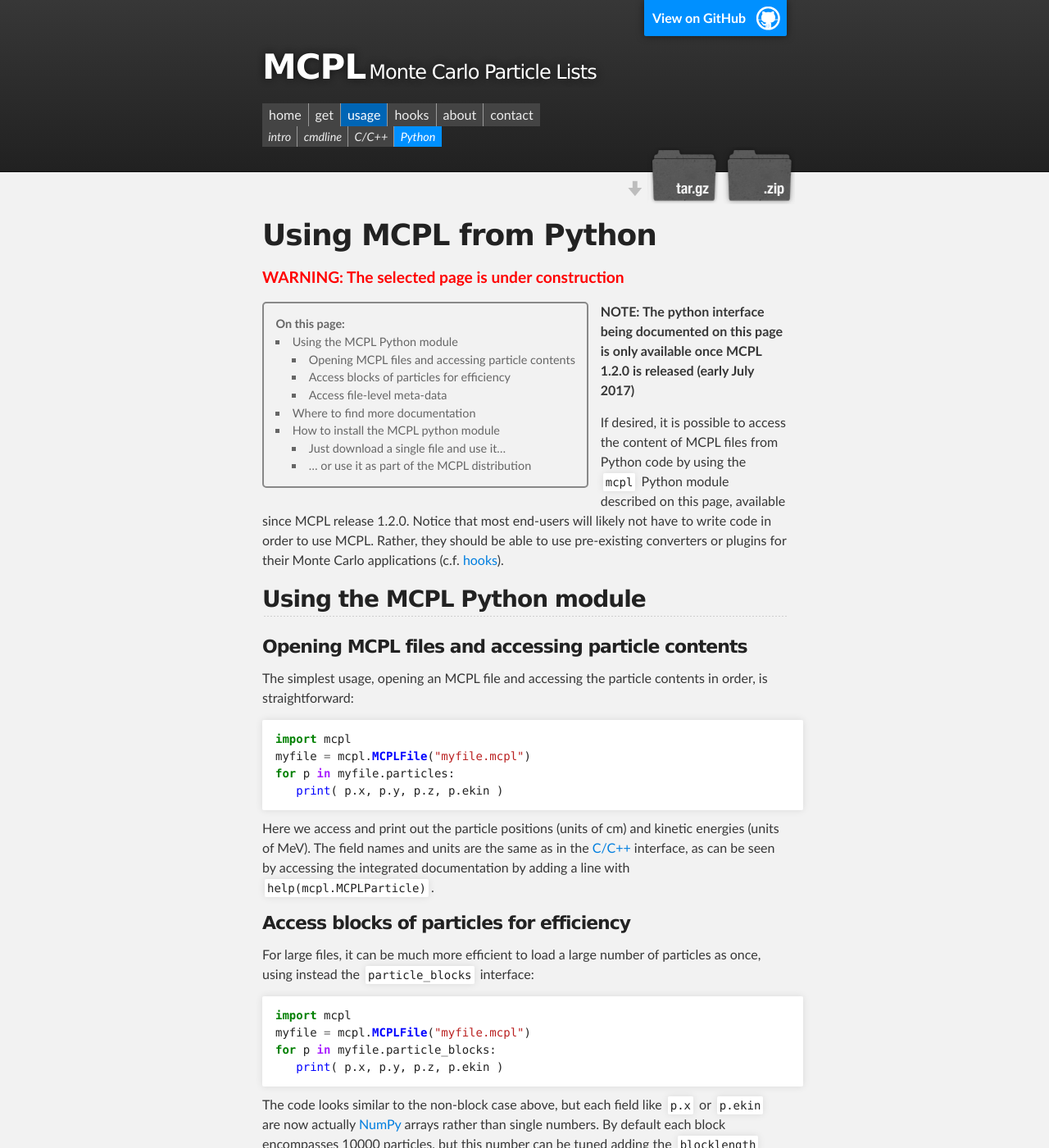
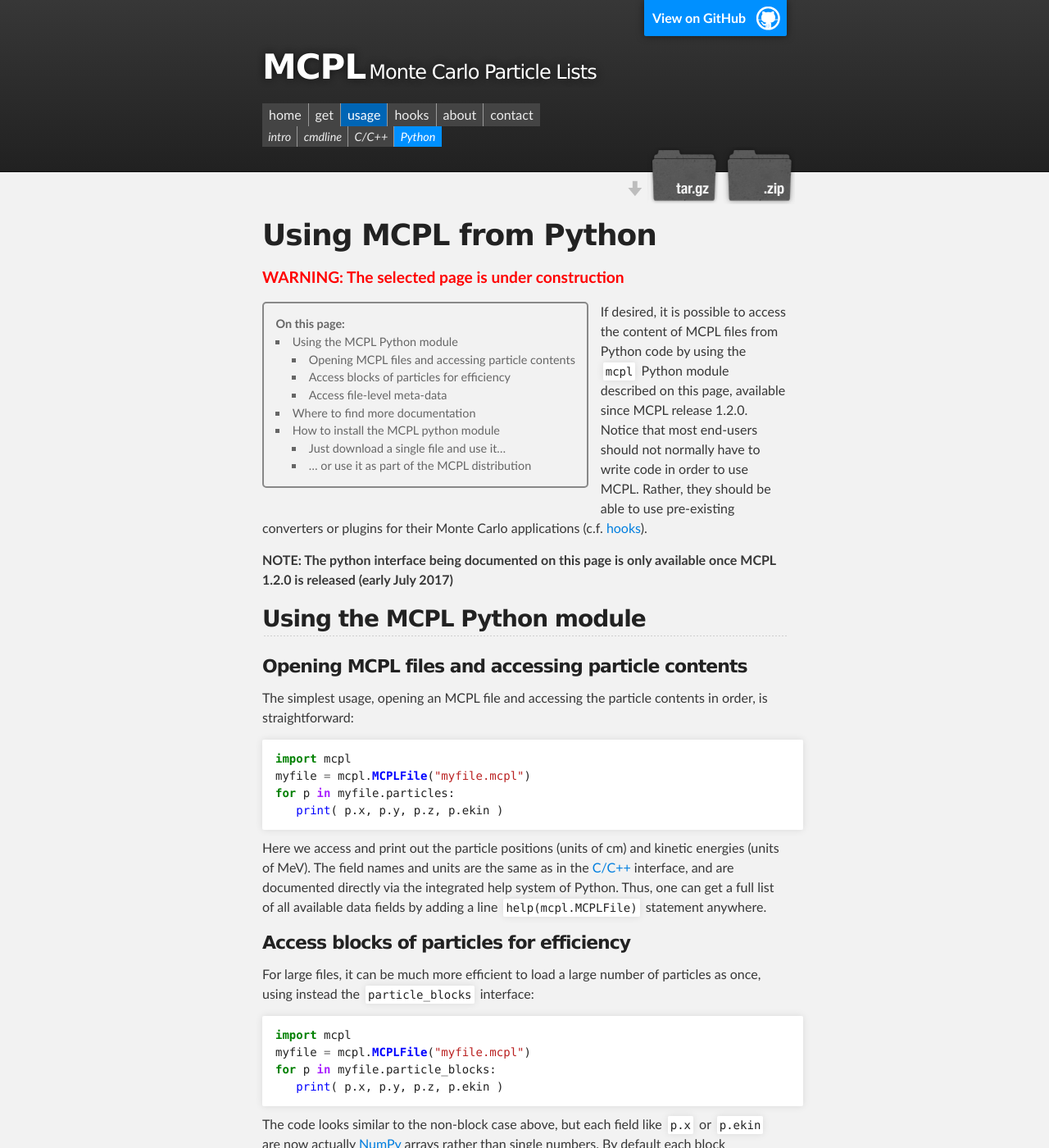
Before and after one commit to mctools/mcpl, a Jekyll site: the page built from usage_python.md, in a window 1280 px wide and 1400 px high. Shown: the whole window at 82% size. Built offline with Jekyll 4.4.1, drawn with Linux system fonts in a browser that asks for light colours.

Commit message:
work on documentation of mcpl python tools

```diff
--- a/usage_python.md
+++ b/usage_python.md
@@ -8,15 +8,13 @@ underconstruction: true
 - two magic lines for toc
 {:toc}
 
-
-**NOTE: The python interface being documented on this page is only available once MCPL 1.2.0 is released (early July 2017)**
-
 If desired, it is possible to access the content of MCPL files from Python code
 by using the `mcpl` Python module described on this page, available since MCPL
-release 1.2.0. Notice that most end-users will likely not have to write code in
+release 1.2.0. Notice that most end-users should not normally have to write code in
 order to use MCPL. Rather, they should be able to use pre-existing converters or
 plugins for their Monte Carlo applications (c.f. [hooks](LOCAL:hooks/)).
 
+**NOTE: The python interface being documented on this page is only available once MCPL 1.2.0 is released (early July 2017)**
 
 ## Using the MCPL Python module
 
@@ -34,9 +32,9 @@ for p in myfile.particles:
 
 Here we access and print out the particle positions (units of cm) and kinetic
 energies (units of MeV). The field names and units are the same as in the
-[C/C++](LOCAL:usage_c/) interface, as can be seen by accessing the integrated
-documentation by adding a line with `help(mcpl.MCPLParticle)`.
-
+[C/C++](LOCAL:usage_c/) interface, and are documented directly via the
+integrated help system of Python.  Thus, one can get a full list of all
+available data fields by adding a line `help(mcpl.MCPLFile)` statement anywhere.
 
 ### Access blocks of particles for efficiency
 
```
